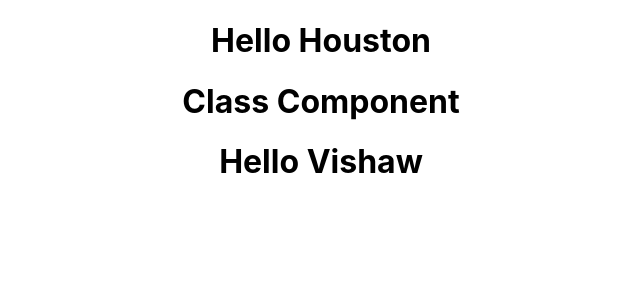
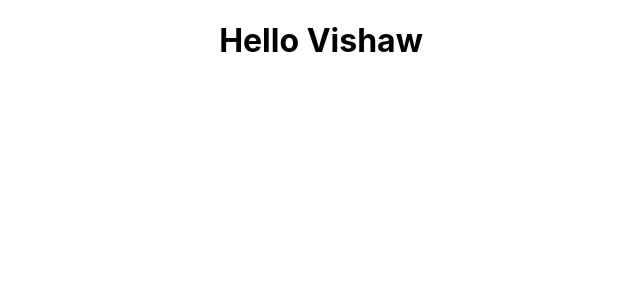
Before and after one commit to henrycanozie3-jpg/hello-world, a React (Create React App) app: page / in a window 1280 px wide. Shown: the top 300 px of the page, without its empty margins (319-959 px from the left). Built offline with nearby package versions, Linux system fonts and the light colour scheme.

Commit message:
Commented the tags of the greet and welcome components

```diff
--- a/src/App.js
+++ b/src/App.js
@@ -6,8 +6,8 @@ import Hello from './components/Hello';
 function App() {
   return (
     <div className="App">
-    <Greet />
-    <Welcome />
+   {/*<Greet />*/}
+    {/*<Welcome />*/}
     <Hello />
     </div>
   );
```
